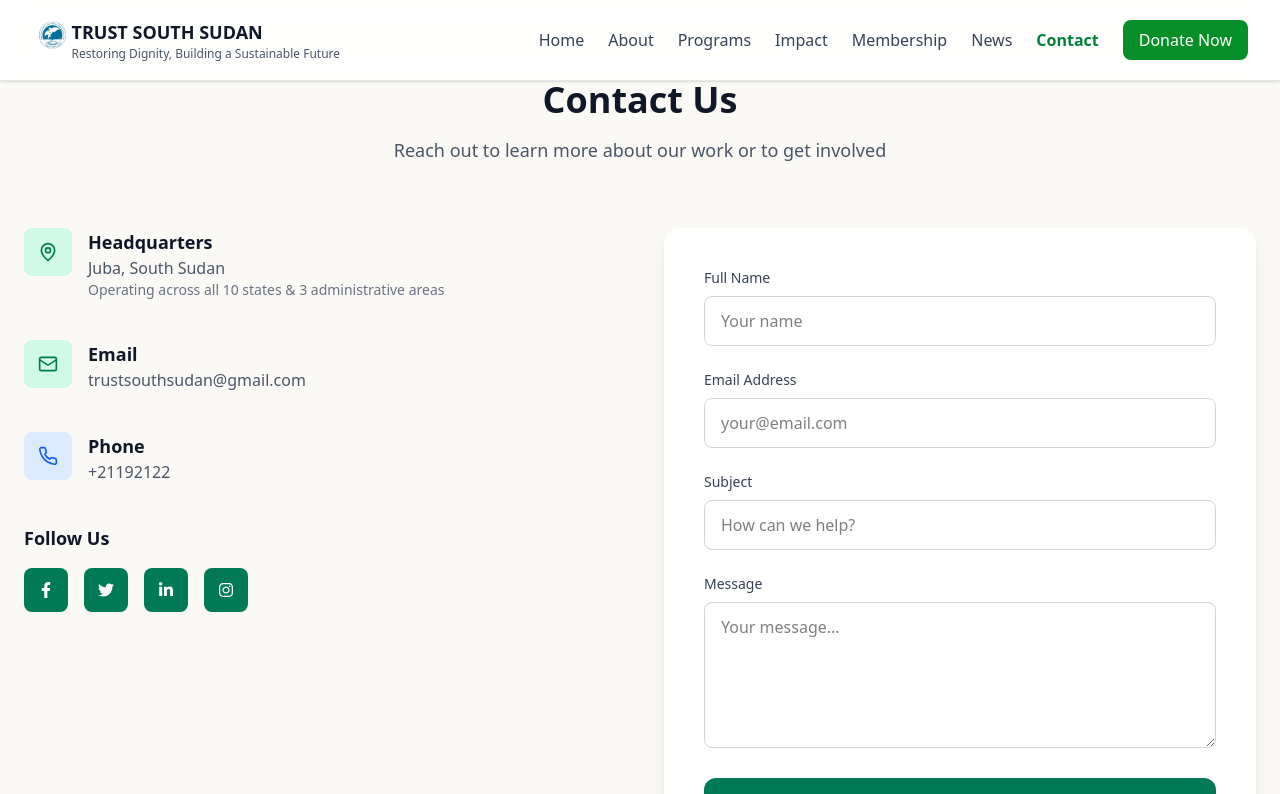
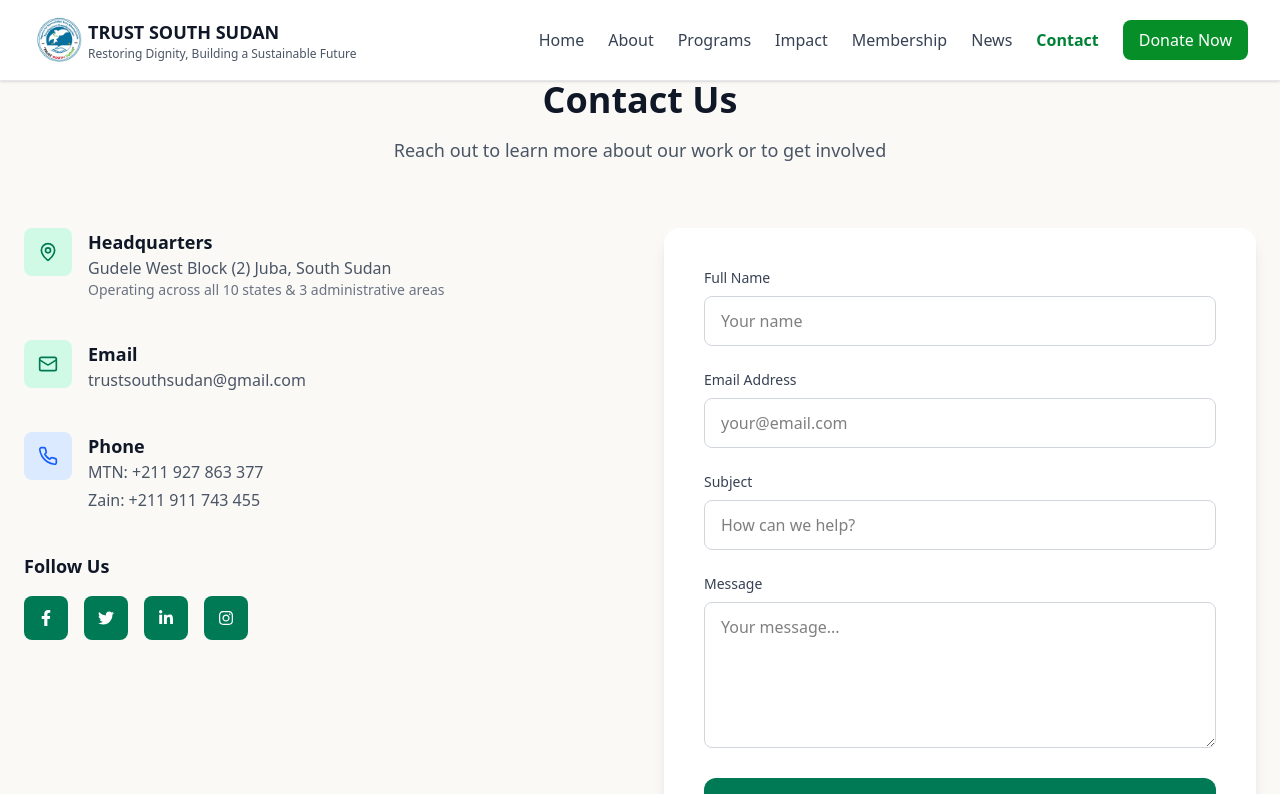
Before and after one commit to Gattuoch/Trust-South-Sudan, a React (Vite) app: page /contact in a window 1280 px wide. Shown: the top 794 px of the page. Built offline with nearby package versions, Linux system fonts and the light colour scheme.

Commit message:
first commit

```diff
--- a/src/Components/ContactUs/ContactUs.jsx
+++ b/src/Components/ContactUs/ContactUs.jsx
@@ -84,10 +84,12 @@ export default function ContactUs() {
                 <h4 className="text-lg font-semibold text-gray-900">
                   Headquarters
                 </h4>
-                <p className="text-gray-600">Juba, South Sudan</p>
-                <p className="text-gray-500 text-sm">
-                  Operating across all 10 states & 3 administrative areas
-                </p>
+                <p className="text-gray-600">
+              Gudele West Block (2) Juba, South Sudan
+            </p>
+            <p className="text-gray-500 text-sm">
+              Operating across all 10 states & 3 administrative areas
+            </p>
               </div>
             </div>
 
@@ -98,7 +100,12 @@ export default function ContactUs() {
               </div>
               <div>
                 <h4 className="text-lg font-semibold text-gray-900">Email</h4>
-                <p className="text-gray-600">trustsouthsudan@gmail.com</p>
+                <a
+              href="mailto:trustsouthsudan@gmail.com"
+              className="text-gray-600 hover:text-emerald-700 transition-colors"
+            >
+              trustsouthsudan@gmail.com
+            </a>
               </div>
             </div>
 
@@ -109,7 +116,20 @@ export default function ContactUs() {
               </div>
               <div>
                 <h4 className="text-lg font-semibold text-gray-900">Phone</h4>
-                <p className="text-gray-600">+21192122</p>
+                 <div className="text-gray-600 space-y-1">
+              <a
+                href="tel:+211927863377"
+                className="block hover:text-emerald-700 transition-colors"
+              >
+                MTN: +211 927 863 377
+              </a>
+              <a
+                href="tel:+211911743455"
+                className="block hover:text-emerald-700 transition-colors"
+              >
+                Zain: +211 911 743 455
+              </a>
+            </div>
               </div>
             </div>
 
--- a/src/Components/Home/Navar.jsx
+++ b/src/Components/Home/Navar.jsx
@@ -17,7 +17,7 @@ const Navbar = () => {
   ];
 
   return (
-    <nav className="fixed inset-x-0 top-0 z-50 bg-white/90 backdrop-blur border-b border-gray-200 shadow-sm">
+    <nav className="fixed inset-x-0 top-0 z-50 bg-white backdrop-blur border-b border-gray-200 shadow-sm">
       <div className="container mx-auto flex h-16 md:h-20 items-center justify-between px-4 sm:px-6 lg:px-8">
 
         {/* Logo */}
```
Also changed, not shown: src/assets/Logo.png.
